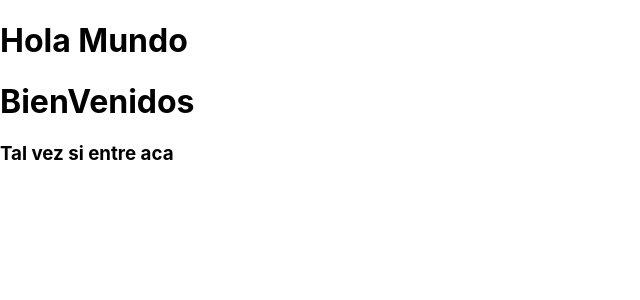
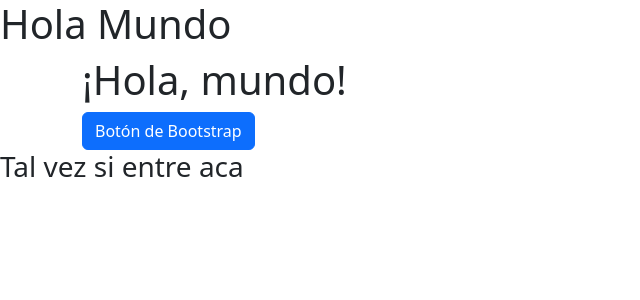
Before and after one commit to murga4/Dontito, a React (Create React App) app in the folder DonTitoFront/dontito/: page / in a window 1280 px wide. Shown: the top 300 px of the page, without its empty margins (0-640 px from the left). Built offline with nearby package versions, Linux system fonts and the light colour scheme.

Commit message:
Agregando React

```diff
--- a/DonTitoFront/dontito/package.json
+++ b/DonTitoFront/dontito/package.json
@@ -6,6 +6,7 @@
     "@testing-library/jest-dom": "^5.17.0",
     "@testing-library/react": "^13.4.0",
     "@testing-library/user-event": "^13.5.0",
+    "bootstrap": "^5.3.3",
     "react": "^18.2.0",
     "react-dom": "^18.2.0",
     "react-scripts": "5.0.1",
--- a/DonTitoFront/dontito/src/componentes/layaut.js
+++ b/DonTitoFront/dontito/src/componentes/layaut.js
@@ -1,10 +1,10 @@
 import React from 'react'
 
 function MiComponente() {
-  return (
-    <div>
-        <h1>BienVenidos</h1>
-    </div>
+  return (<div className="container">
+  <h1>¡Hola, mundo!</h1>
+  <button className="btn btn-primary">Botón de Bootstrap</button>
+</div>
   );
 }
 
--- a/DonTitoFront/dontito/src/index.js
+++ b/DonTitoFront/dontito/src/index.js
@@ -2,11 +2,14 @@
 import ReactDOM from 'react-dom/client';
 import './index.css';
 import App from './App';
+import 'bootstrap/dist/css/bootstrap.min.css'; // Importar el archivo CSS de Bootstrap
 
 
 const root = ReactDOM.createRoot(document.getElementById('root'));
 root.render(
 
-    <App />
+    <React.StrictMode>
+        <App />
+    </React.StrictMode>
 
 );
```
Also changed, not shown: 1 other file (tests, documents, lock files or other folders).
